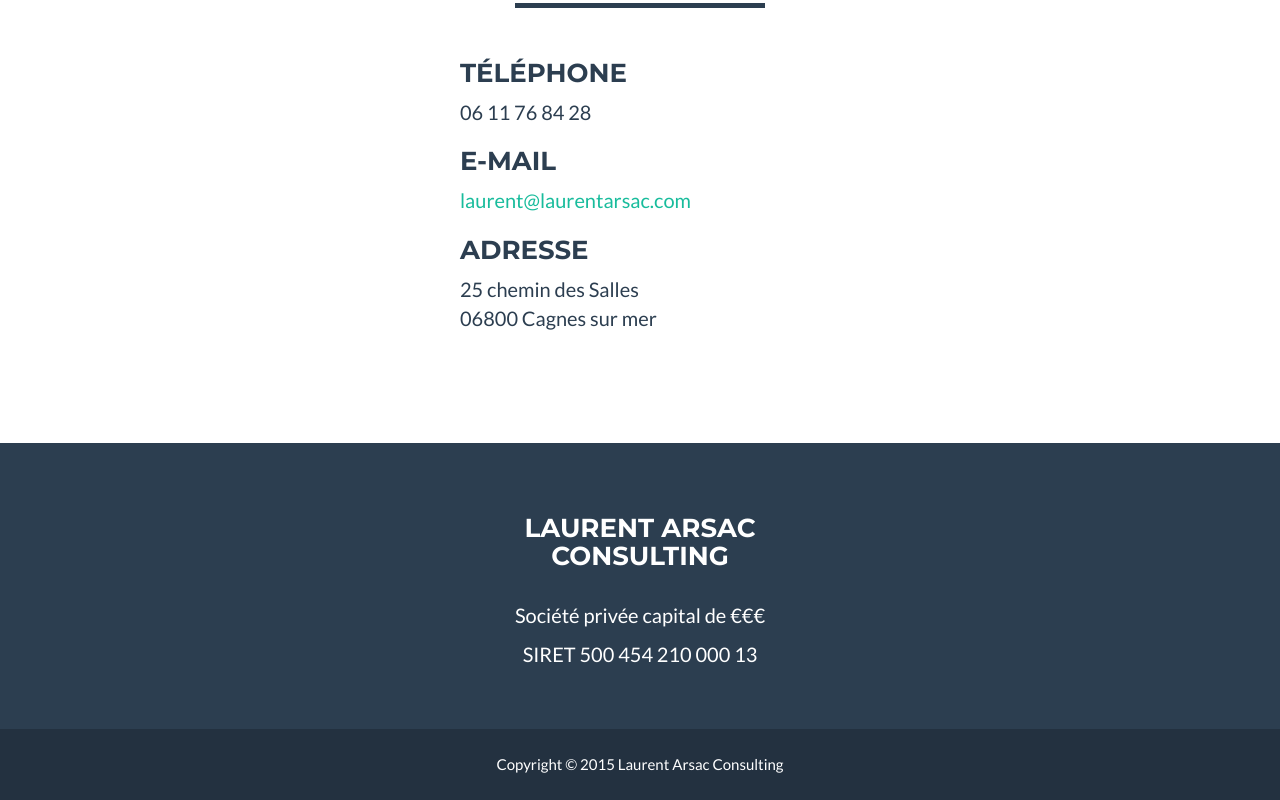
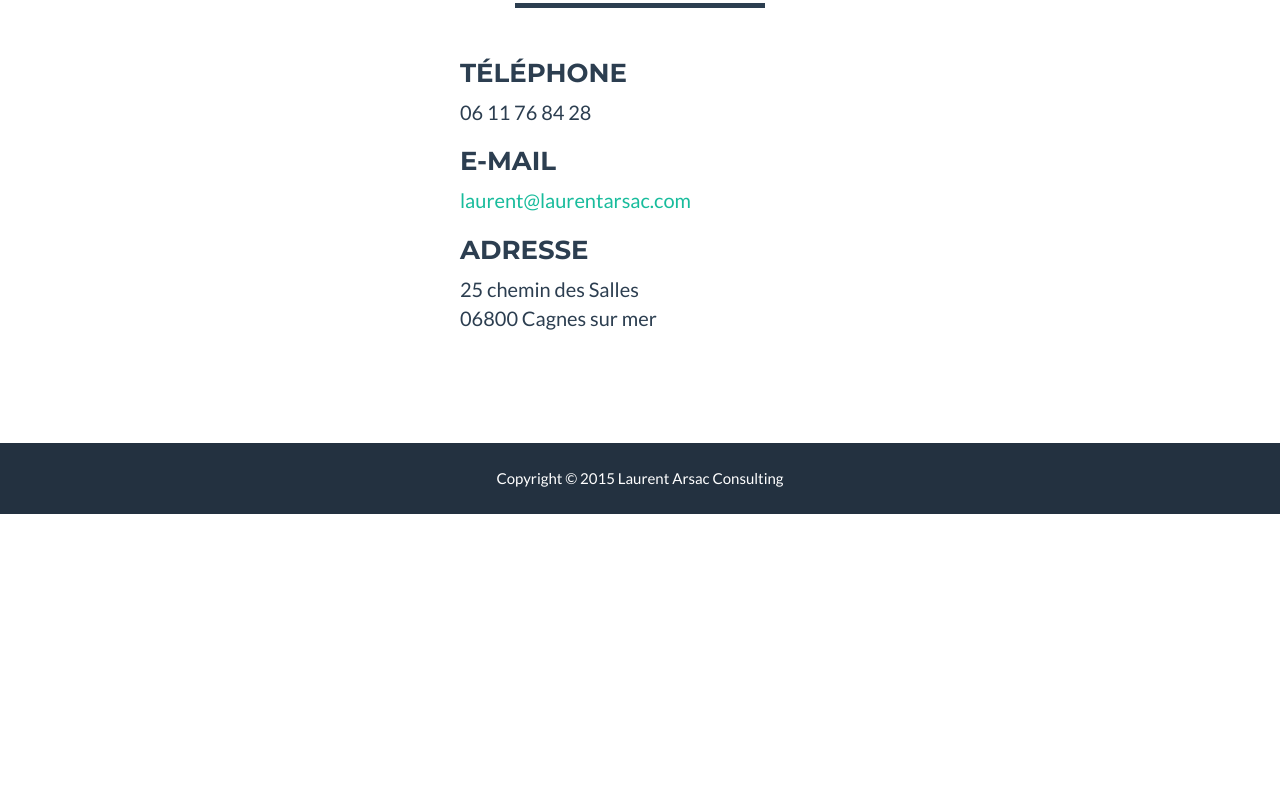
Before and after one commit to wsmind/lac, a plain HTML site: page index.html in a window 1280 px wide. Shown: the part 2041-2841 px from the top of the page. After the commit the page ends 2555 px from the top, so only its background shows below. Drawn offline with nearby package versions, Linux system fonts and the light colour scheme.

Commit message:
removed useless section

```diff
--- a/index.html
+++ b/index.html
@@ -160,7 +160,7 @@
 
     <!-- Footer -->
     <footer class="text-center">
-        <div class="footer-above">
+        <!--<div class="footer-above">
             <div class="container">
                 <div class="row">
                     <div class="footer-col col-md-4 col-md-offset-4">
@@ -170,7 +170,7 @@
                     </div>
                 </div>
             </div>
-        </div>
+        </div>-->
         <div class="footer-below">
             <div class="container">
                 <div class="row">
```
